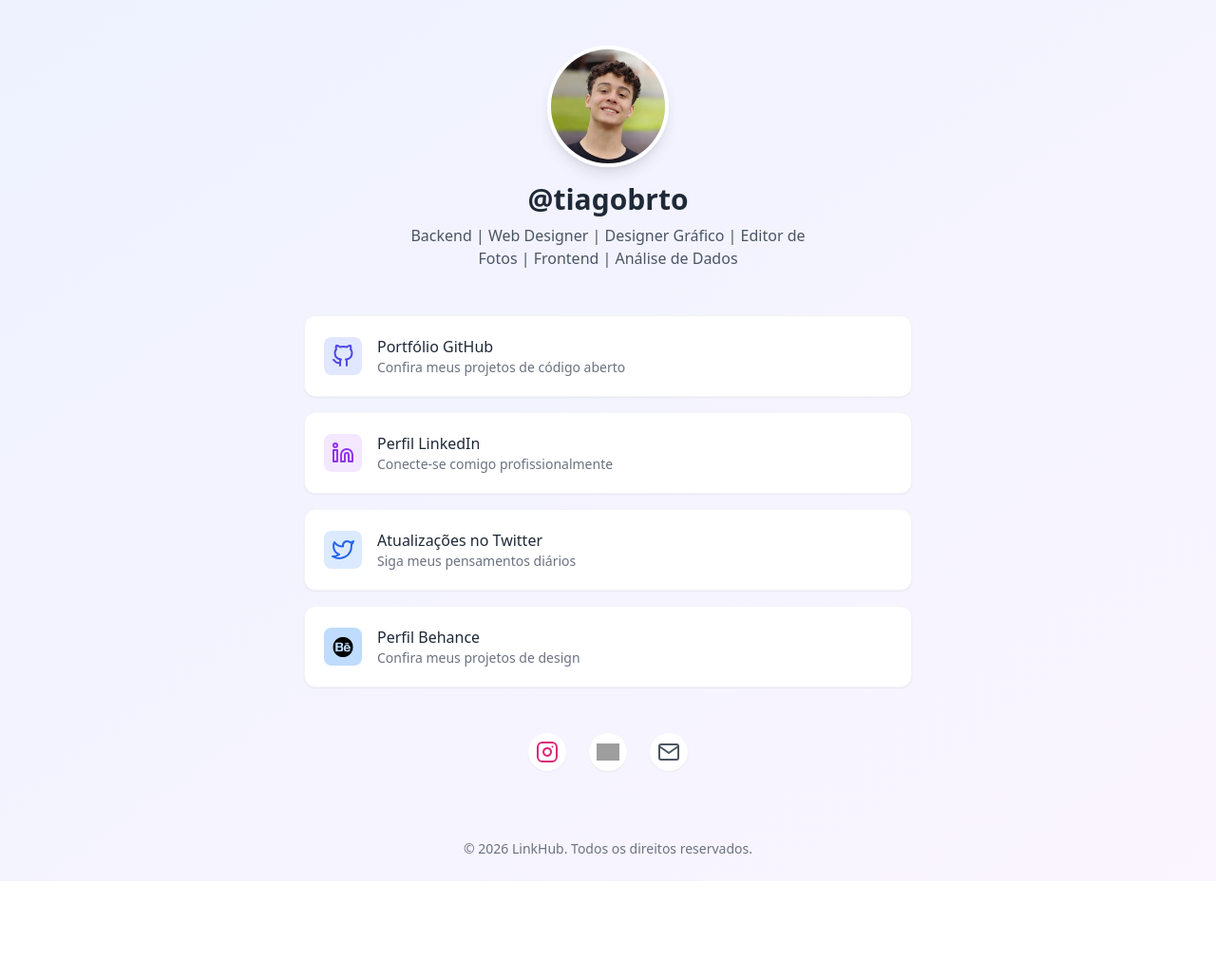
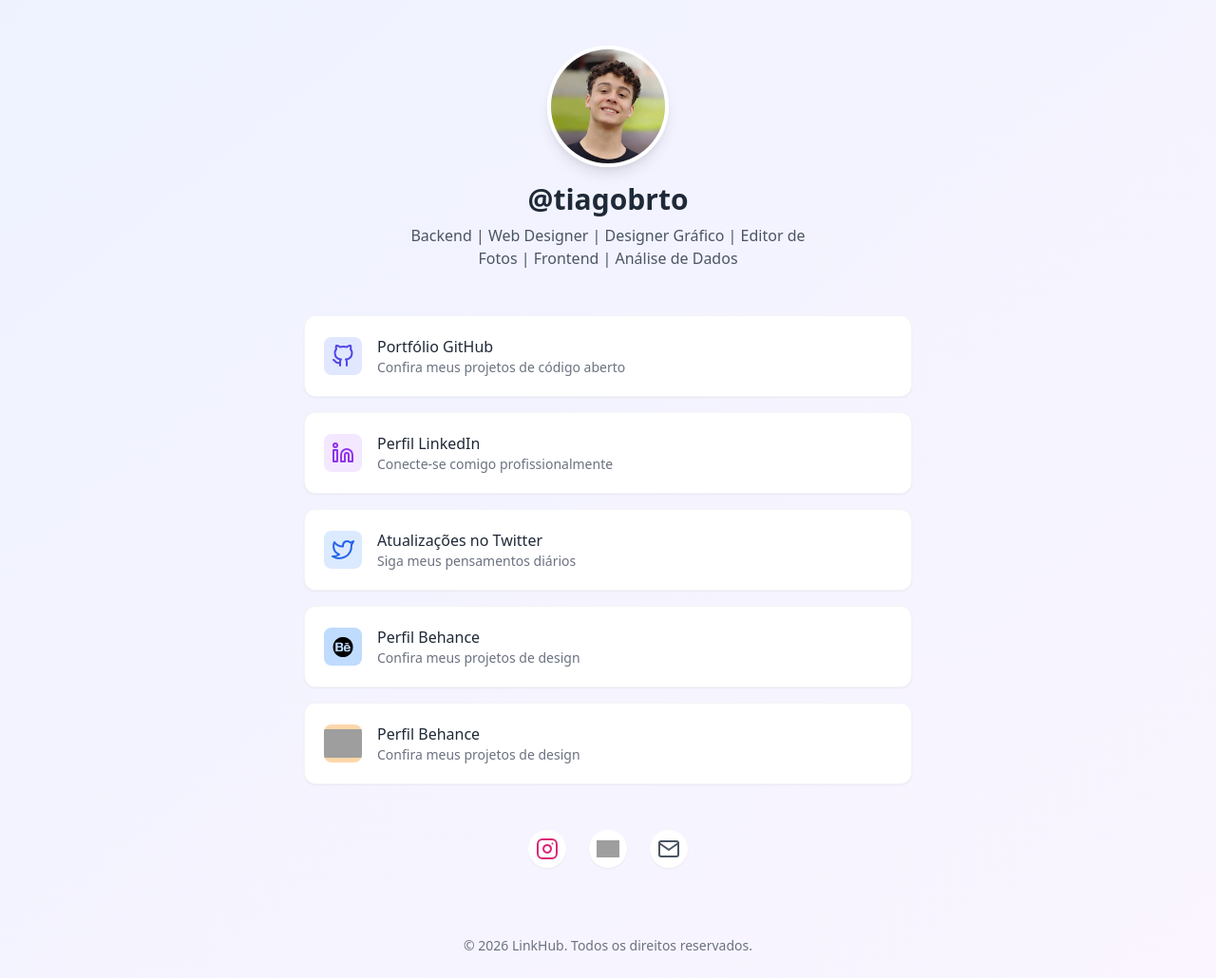
Before and after one commit to Tiagolals/Linkhub, a plain HTML site: page index.html in a window 1280 px wide. Shown: the whole page at 95% size. Before the commit the page ends 928 px from the top, so only its background shows below. Drawn offline with nearby package versions, Linux system fonts and the light colour scheme; grey boxes are pictures that could not be loaded.

Commit message:
Refactor index.html and add portfolio link
Updated the HTML structure and added a link to the personal portfolio.

```diff
--- a/index.html
+++ b/index.html
@@ -99,6 +99,21 @@
                     </div>
                 </div>
             </a>
+            <!-- My Website -->
+             <a
+                href="https://portfolio-tiagobrto.vercel.app/"
+                class="block bg-white rounded-xl p-5 shadow-sm hover:shadow-md transition-all duration-300 border border-gray-100 hover:border-blue-400"
+            >
+                <div class="flex items-center">
+                    <div class="w-10 h-10 rounded-lg bg-orange-200 flex items-center justify-center mr-4 overflow-hidden">
+                        <img src="https://cdn-icons-png.flaticon.com/512/8847/8847137.png" alt="portfolio" class="w-10 h-10 object-contain">
+                    </div>
+                    <div>
+                        <h3 class="font-medium text-gray-800">Perfil Behance</h3>
+                        <p class="text-sm text-gray-500">Confira meus projetos de design</p>
+                    </div>
+                </div>
+            </a>
         </section>
 
         <!-- Ícones de Redes Sociais -->
```
